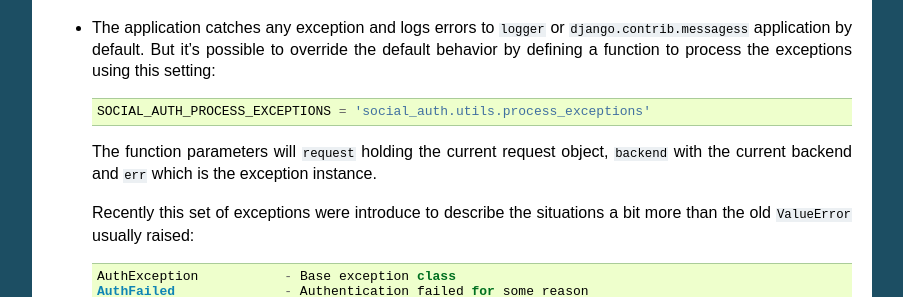
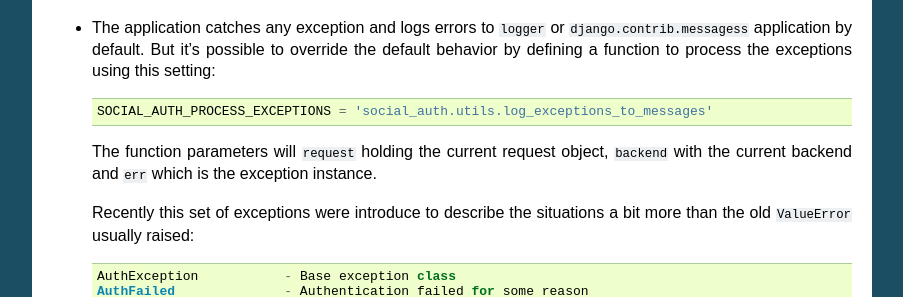
Before and after one commit to omab/django-social-auth, a Sphinx documentation site: the page built from doc/configuration.rst, in a window 1280 px wide and 900 px high, scrolled down 4078 px. Shown: the part 156-453 px from the top of the window, without its empty margins (198-1101 px from the left). Built offline with Sphinx 7.4.7, drawn with Linux system fonts in a browser that asks for light colours.

Commit message:
Fixed outdated reference to social_auth.utils.process_exceptions => social_auth.utils.log_exceptions_to_messages

```diff
--- a/doc/configuration.rst
+++ b/doc/configuration.rst
@@ -243,7 +243,7 @@ Configuration
   override the default behavior by defining a function to process the
   exceptions using this setting::
 
-    SOCIAL_AUTH_PROCESS_EXCEPTIONS = 'social_auth.utils.process_exceptions'
+    SOCIAL_AUTH_PROCESS_EXCEPTIONS = 'social_auth.utils.log_exceptions_to_messages'
 
   The function parameters will ``request`` holding the current request object,
   ``backend`` with the current backend and ``err`` which is the exception
```
